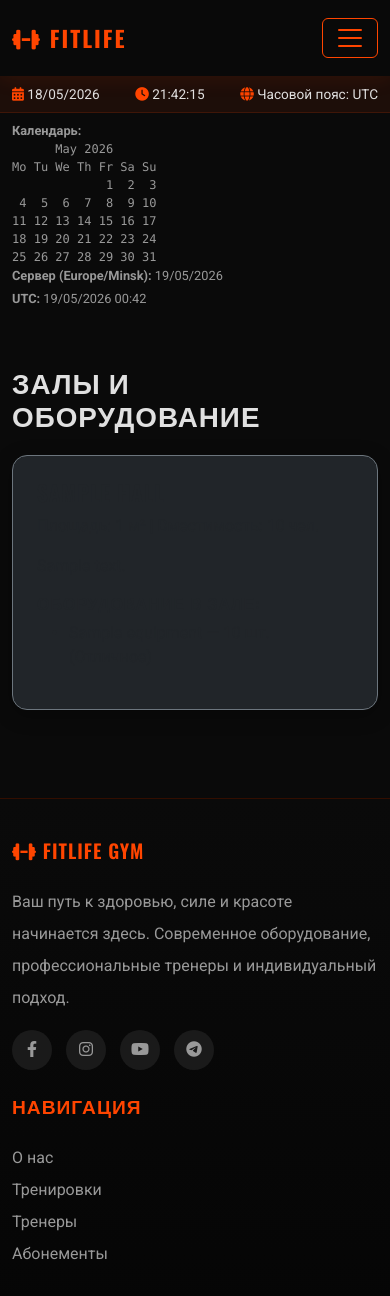
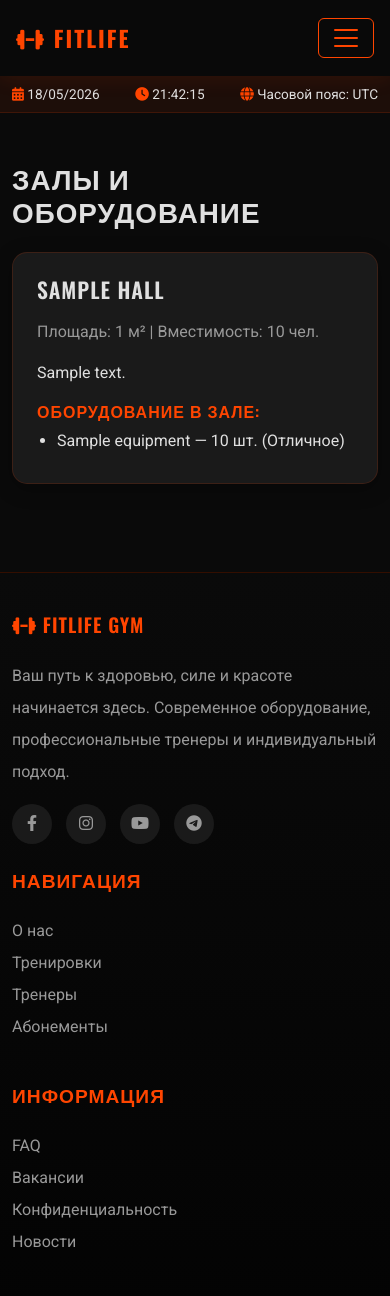
Before and after one commit to Max2772/FitLife, a Django app: page /halls/ in a window 390 px wide. Shown: the top 1296 px of the page. Run offline with Django 5.2, Linux system fonts and the light colour scheme; tables that the repository leaves empty hold one stand-in row (values such as "Sample post").

Commit message:
fix(ui): remove api calendar and utc, fix header buttons, fix text color in halls

```diff
--- a/LB5/settings.py
+++ b/LB5/settings.py
@@ -71,7 +71,6 @@ TEMPLATES = [
                 'django.template.context_processors.request',
                 'django.contrib.auth.context_processors.auth',
                 'django.contrib.messages.context_processors.messages',
-                'gym.context_processors.site_datetime_context',
             ],
         },
     },
--- a/gym/context_processors.py
+++ /dev/null
@@ -1,18 +0,0 @@
-import calendar
-from datetime import timezone as dt_timezone
-
-from django.utils import timezone
-
-
-def site_datetime_context(request):
-    """Контекст: текущая дата, календарь текстом, часовой пояс сервера."""
-    now = timezone.localtime(timezone.now())
-    now_utc = timezone.now().astimezone(dt_timezone.utc)
-    text_calendar = calendar.TextCalendar(firstweekday=0).formatmonth(now.year, now.month)
-    return {
-        'server_now_local': now,
-        'server_now_utc': now_utc,
-        'server_timezone': str(timezone.get_current_timezone()),
-        'text_calendar': text_calendar,
-        'current_date_ddmmyyyy': now.strftime('%d/%m/%Y'),
-    }
--- a/gym/templates/gym/base.html
+++ b/gym/templates/gym/base.html
@@ -338,7 +356,7 @@
 </head>
 <body>
     <nav class="navbar navbar-expand-lg navbar-dark">
-        <div class="container">
+        <div class="container-fluid px-3 px-lg-4">
             <a class="navbar-brand" href="{% url 'main' %}">
                 <i class="fas fa-dumbbell"></i> FITLIFE
             </a>
@@ -434,19 +452,6 @@
                 <span id="weather-info">Загрузка погоды...</span>
             </div>
             {% endif %}
-        </div>
-    </div>
-
-    <div class="container py-2" style="font-size:0.8rem; color:var(--text-muted);">
-        <div class="row">
-            <div class="col-md-6">
-                <strong>Календарь:</strong>
-                <pre class="mb-0" style="font-size:0.75rem; color:var(--text-muted); background:transparent; border:none;">{{ text_calendar }}</pre>
-            </div>
-            <div class="col-md-6">
-                <p class="mb-1"><strong>Сервер ({{ server_timezone }}):</strong> {{ current_date_ddmmyyyy }}</p>
-                <p class="mb-0"><strong>UTC:</strong> {{ server_now_utc|date:"d/m/Y H:i" }}</p>
-            </div>
         </div>
     </div>
 
--- a/gym/templates/gym/equipment.html
+++ b/gym/templates/gym/equipment.html
@@ -212,10 +212,6 @@
 
                     <div class="equipment-info">
                         <p>
-                            <i class="fas fa-layer-group"></i>
-                            <strong>Категория:</strong> {{ item.get_category_display }}
-                        </p>
-                        <p>
                             <i class="fas fa-boxes"></i>
                             <strong>Количество:</strong> {{ item.quantity }} шт.
                         </p>
--- a/gym/templates/gym/halls.html
+++ b/gym/templates/gym/halls.html
@@ -2,18 +2,71 @@
 
 {% block title %}Залы - FitLife Gym{% endblock %}
 
+{% block extra_css %}
+<style>
+    .halls-page h1 {
+        color: var(--text-light);
+    }
+
+    .hall-card {
+        background: var(--dark-card);
+        border: 1px solid rgba(255, 69, 0, 0.15);
+        border-radius: 15px;
+        height: 100%;
+    }
+
+    .hall-card .card-body {
+        color: var(--text-light);
+    }
+
+    .hall-card h4 {
+        color: var(--text-light);
+        margin-bottom: 1rem;
+    }
+
+    .hall-card h6 {
+        color: var(--primary-color);
+        margin-top: 1rem;
+    }
+
+    .hall-card .hall-meta {
+        color: var(--text-muted);
+        line-height: 1.6;
+    }
+
+    .hall-card .hall-description {
+        color: var(--text-light);
+        line-height: 1.6;
+    }
+
+    .hall-card ul {
+        color: var(--text-light);
+        padding-left: 1.25rem;
+        margin-bottom: 0;
+    }
+
+    .hall-card li {
+        margin-bottom: 0.35rem;
+    }
+
+    .hall-card .text-muted {
+        color: var(--text-muted) !important;
+    }
+</style>
+{% endblock %}
+
 {% block content %}
-<div class="container my-5">
+<div class="container my-5 halls-page">
     <h1 class="mb-4">Залы и оборудование</h1>
     <div class="row g-4">
         {% for hall in halls %}
         <div class="col-md-6">
-            <div class="card bg-dark border-secondary h-100">
+            <div class="card hall-card h-100">
                 <div class="card-body">
                     <h4>{{ hall.name }}</h4>
-                    <p class="text-muted">Площадь: {{ hall.area }} м² | Вместимость: {{ hall.capacity }} чел.</p>
-                    <p>{{ hall.description }}</p>
-                    <h6 class="mt-3">Оборудование в зале:</h6>
+                    <p class="hall-meta">Площадь: {{ hall.area }} м² | Вместимость: {{ hall.capacity }} чел.</p>
+                    <p class="hall-description">{{ hall.description }}</p>
+                    <h6>Оборудование в зале:</h6>
                     <ul>
                         {% for item in hall.equipment.all %}
                         <li>{{ item.name }} — {{ item.quantity }} шт. ({{ item.get_condition_display }})</li>
@@ -25,7 +78,7 @@
             </div>
         </div>
         {% empty %}
-        <p>Залы не добавлены</p>
+        <p class="text-muted">Залы не добавлены</p>
         {% endfor %}
     </div>
 </div>
--- a/gym/templates/gym/news.html
+++ b/gym/templates/gym/news.html
@@ -228,7 +228,7 @@
             <div class="empty-state">
                 <i class="fas fa-newspaper"></i>
                 <h3>Новостей пока нет</h3>
-                <p class="text-muted">Следите за обновлениями - скоро здесь появятся интересные статьи</p>
+                <p class="text-secondary">Следите за обновлениями - скоро здесь появятся интересные статьи</p>
             </div>
         </div>
         {% endfor %}
```
Also changed, not shown: other parts of gym/templates/gym/base.html (+24 -6 lines).
